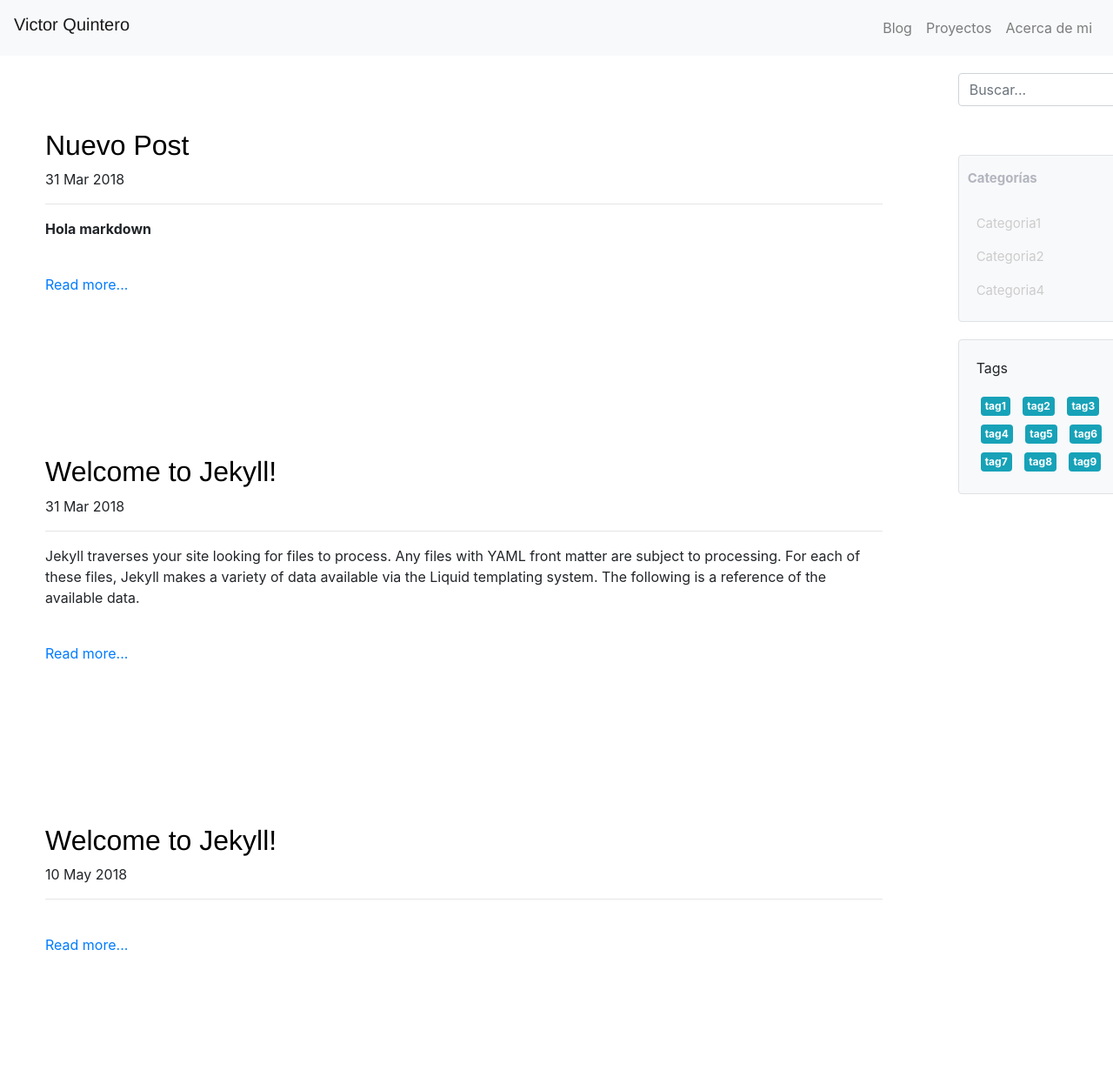
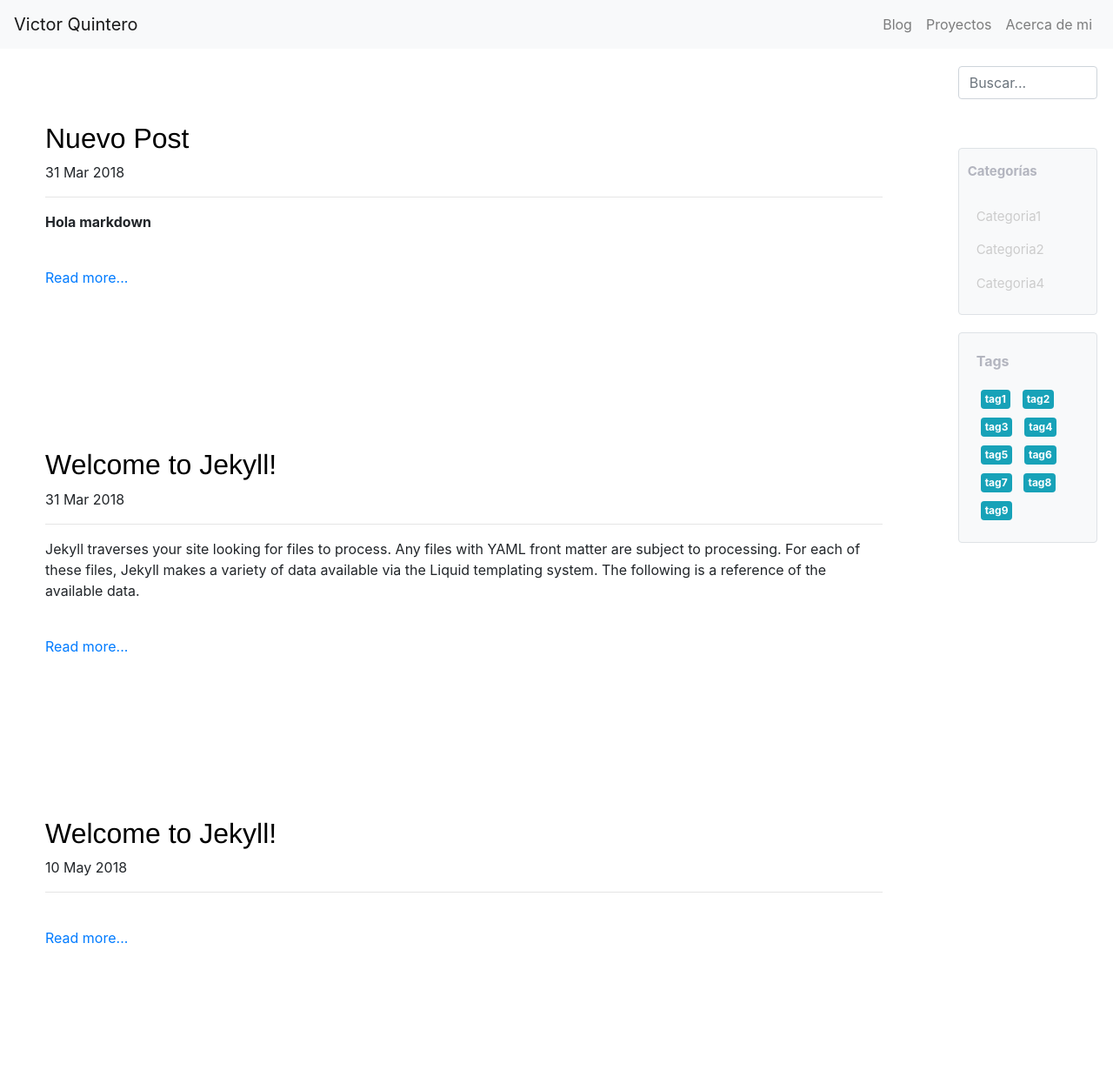
Before and after one commit to quinteroac/quinteroac.github.io, a Jekyll site: the page built from blog/blog.html, in a window 1280 px wide. Shown: the whole page at 87% size. Built offline with Jekyll 4.4.1, drawn with Linux system fonts in a browser that asks for light colours.

Commit message:
* Se añade estilo a box tag + Se modifica navbar-brand como enlace a página principal

```diff
--- a/_includes/header.html
+++ b/_includes/header.html
@@ -2,7 +2,7 @@
 
   <nav class="navbar navbar-expand-lg navbar-light bg-light">
 
-    <h2 class="navbar-brand">Victor Quintero</h2>
+    <a href="{{site.url}}" class="navbar-brand">Victor Quintero</a>
 
     <button class="navbar-toggler" type="button" data-toggle="collapse" data-target="#navbarSupportedContent" aria-controls="navbarSupportedContent" aria-expanded="false" aria-label="Toggle navigation">
         <span class="navbar-toggler-icon"></span>
--- a/_sass/components/_sidebar.scss
+++ b/_sass/components/_sidebar.scss
@@ -1,6 +1,6 @@
 #sidebar {
-    min-width: 250px;
-    max-width: 250px;
+    min-width: 200px;
+    max-width: 200px;
     min-height: 100vh;
     transition: all 0.3s;
 }
@@ -48,9 +48,11 @@
 
 #sidebar .tag-panel{
   padding: 20px;
-  min-width: 210px;
-  max-width: 210px;
+  min-width: 160px;
+  max-width: 160px;
   margin-left: 20px;
+  font-weight: bold;
+  color: $dark-grey;
 }
 
 #sidebar .tag-panel a{
```
